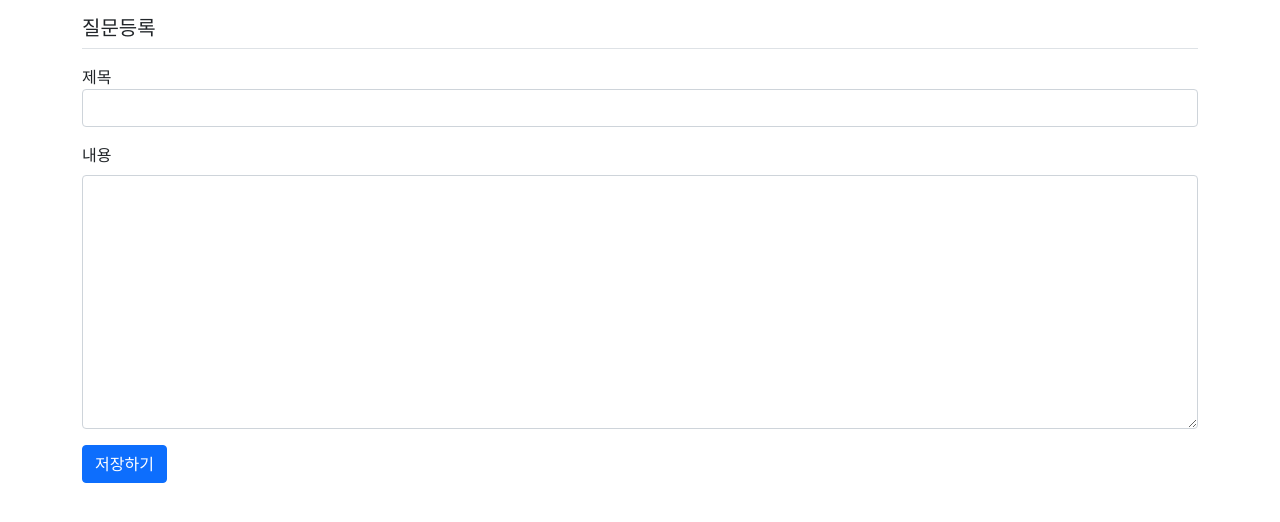
After one commit to cipp00h/pubo, a Django app: page /pybo/question/create/ in a window 1280 px wide. The commit adds this page. Shown: the top 522 px of the page. Run offline with Django 4.2, Linux system fonts and the light colour scheme; some libraries are stand-ins or nearby versions.

Commit message:
질문 등록 기능 추가

```diff
--- /dev/null
+++ b/pybo/forms.py
@@ -0,0 +1,11 @@
+from django import forms
+from pybo.models import Question
+
+class QuestionForm(forms.ModelForm):
+    class Meta:
+        model = Question # 사용할 모델
+        fields = ['subject', 'content'] # QuestionForm에서 사용할 Question 모델 속성
+        labels = {
+            'subject': '제목',
+            'content': '내용',
+        }
--- a/pybo/urls.py
+++ b/pybo/urls.py
@@ -8,4 +8,5 @@ urlpatterns = [
     path('', views.index, name='index'),
     path('<int:question_id>/', views.detail, name='detail'),
     path('answer/create/<int:question_id>/', views.answer_create, name='answer_create'),
+    path('question/create/', views.question_create, name='question_create'),
 ]
--- a/pybo/views.py
+++ b/pybo/views.py
@@ -1,6 +1,7 @@
 from django.shortcuts import render, get_object_or_404, redirect
 from django.utils import timezone
 from .models import Question
+from .forms import QuestionForm
 
 def index(request):
     question_list = Question.objects.order_by('-create_date')
@@ -16,3 +17,16 @@ def answer_create(request, question_id):
     question = get_object_or_404(Question, pk=question_id)
     question.answer_set.create(content=request.POST.get('content'), create_date=timezone.now())
     return redirect('pybo:detail', question_id=question.id)
+
+def question_create(request):
+    if request.method == "POST":
+        form = QuestionForm(request.POST)
+        if form.is_valid(): # 폼이 유효하다면
+            question = form.save(commit=False) # 임시 저장하여 question 객체를 리턴받는다.
+            question.create_date = timezone.now() # 실제 저장을 위해 작성일시를 설정한다.
+            question.save() # 데이터를 실제로 저장한다.
+            return redirect('pybo:index')
+    else:
+        form = QuestionForm()
+    context = {'form': form}
+    return render(request, 'pybo/question_form.html', context)
--- /dev/null
+++ b/templates/pybo/question_form.html
@@ -0,0 +1,32 @@
+{% extends "base.html" %}
+{% block content %}
+<div class="container">
+    <h5 class="my-3 border-bottom pb-2">질문등록</h5>
+    <form method="post">
+        {% csrf_token %}
+        <!-- 오류표시 Start -->
+        {% if form.errors %}
+        <div class="alert alert-danger" role="alert">
+            {% for field in form %}
+            {% if field.errors %}
+            <div>
+                <strong>{{ field.label }}</strong>
+                {{ field.errors }}
+            </div>
+            {% endif %}
+            {% endfor %}
+        </div>
+        {% endif %}
+        <!-- 오류표시 End -->
+        <div class="mb-3">
+            <label for="subject" clsas="form-label">제목</label>
+            <input type="text" class="form-control" name="subject" id="subject" value="{{ form.subject.value|default_if_none:'' }}">
+        </div>
+        <div class="mb-3">
+            <label for="content" class="form-label">내용</label>
+            <textarea class="form-control" name="content" id="content" rows="10">{{ form.content.value|default_if_none:'' }}</textarea>
+        </div>
+        <button type="submit" class="btn btn-primary">저장하기</button>
+    </form>
+</div>
+{% endblock %}
--- a/templates/pybo/question_list.html
+++ b/templates/pybo/question_list.html
@@ -27,5 +27,6 @@
         {% endif %}
         </tbody>
     </table>
+    <a href="{% url 'pybo:question_create' %}" class="btn btn-primary">질문 등록하기</a>
 </div>
 {% endblock %}
```
